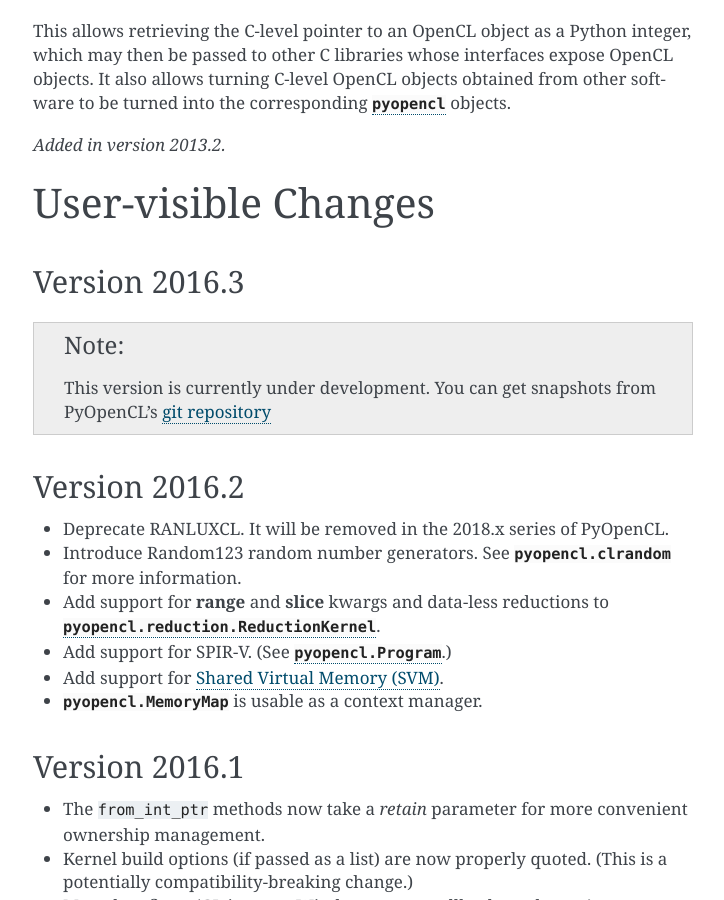
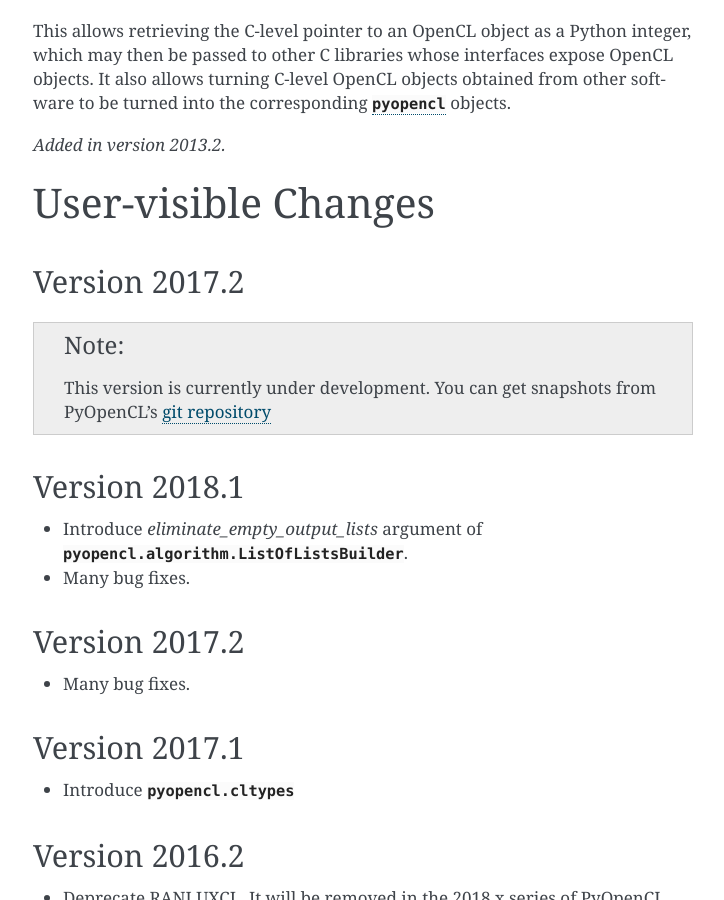
Before and after one commit to inducer/pyopencl, a Sphinx documentation site: the page built from doc/misc.rst, in a window 1280 px wide and 900 px high, scrolled down 4439 px. Shown: the whole window, without its empty margins (387-1111 px from the left). Built offline with Sphinx 7.4.7, drawn with Linux system fonts in a browser that asks for light colours; some of the changed text lies outside the part shown.

```diff
--- a/doc/misc.rst
+++ b/doc/misc.rst
@@ -207,13 +207,29 @@ other software to be turned into the corresponding :mod:`pyopencl` objects.
 User-visible Changes
 ====================
 
-Version 2016.3
+Version 2017.2
 --------------
 
 .. note::
 
     This version is currently under development. You can get snapshots from
     PyOpenCL's `git repository <https://github.com/inducer/pyopencl>`_
+
+Version 2018.1
+--------------
+
+* Introduce *eliminate_empty_output_lists* argument of :class:`pyopencl.algorithm.ListOfListsBuilder`.
+* Many bug fixes.
+
+Version 2017.2
+--------------
+
+* Many bug fixes.
+
+Version 2017.1
+--------------
+
+* Introduce :mod:`pyopencl.cltypes`
 
 Version 2016.2
 --------------
--- a/pyopencl/version.py
+++ b/pyopencl/version.py
@@ -1,3 +1,3 @@
-VERSION = (2017, 2, 2)
+VERSION = (2018, 1)
 VERSION_STATUS = ""
 VERSION_TEXT = ".".join(str(x) for x in VERSION) + VERSION_STATUS
```
